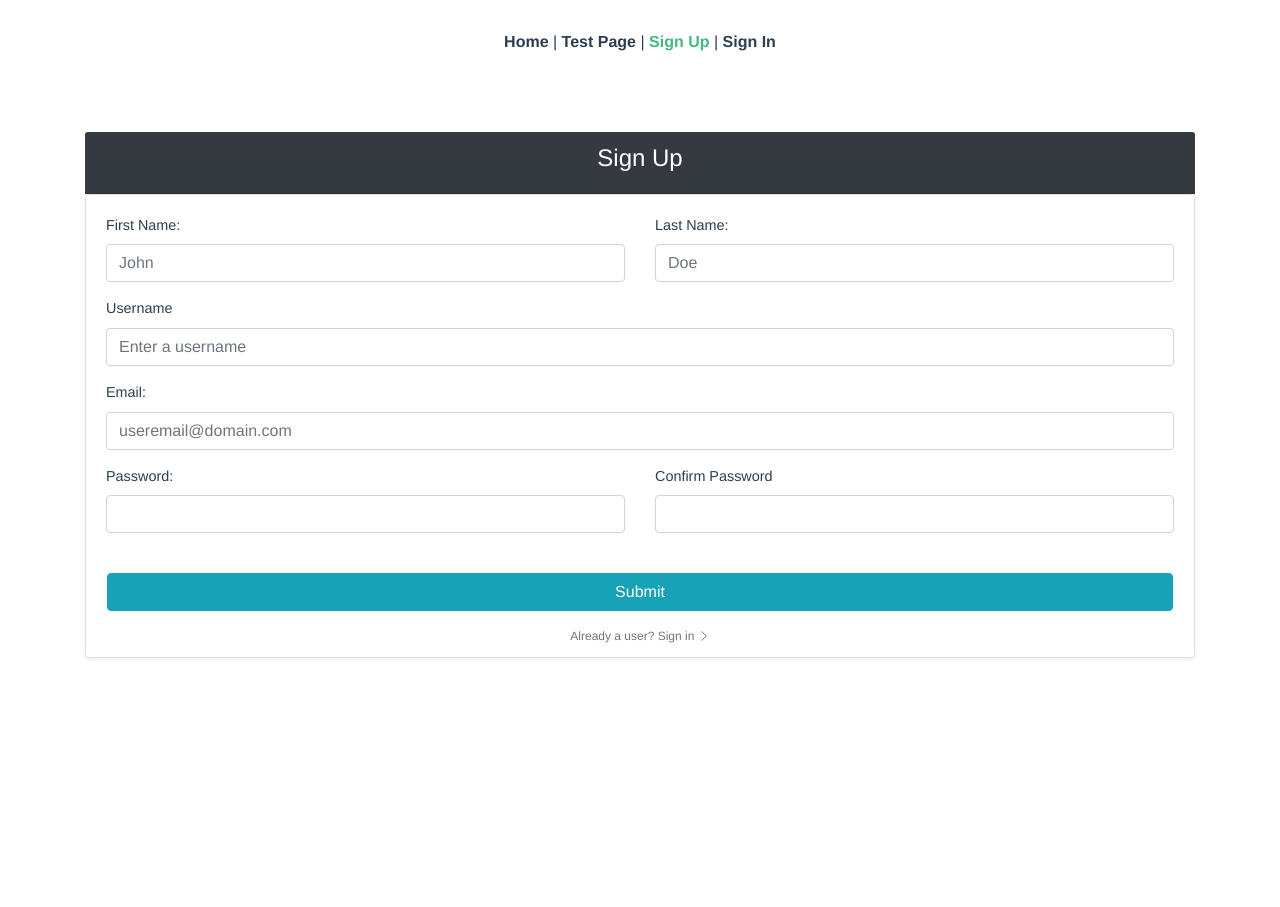
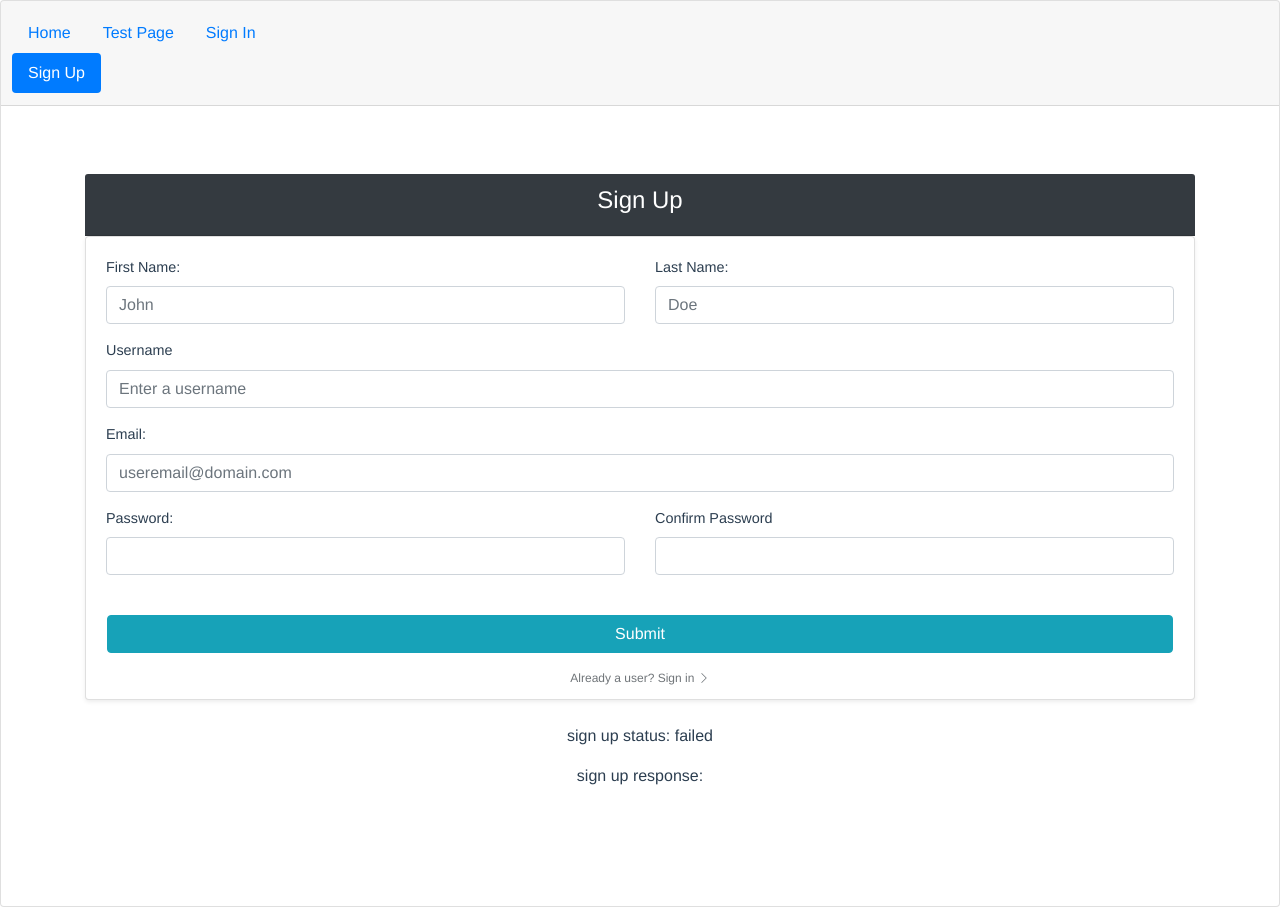
Before and after one commit to adempus/flask-vue-template, a Vue app in the folder frontend/: page /sign-up in a window 1280 px wide. Before the commit the page ends 800 px from the top, so only its background shows below. Built offline with nearby package versions, Linux system fonts and the light colour scheme.

Commit message:
Minor edits plus minor rework of navbar.

```diff
--- a/frontend/package.json
+++ b/frontend/package.json
@@ -55,7 +55,8 @@
       "no-unused-vars": "off",
       "vue/no-unused-vars": "off",
       "comma-dangle": "off",
-      "object-curly-newline": "off"
+      "object-curly-newline": "off",
+      "max-len": "off"
     }
   },
   "browserslist": [
--- a/frontend/src/App.vue
+++ b/frontend/src/App.vue
@@ -1,13 +1,45 @@
+<!-- This is the entry point for the different components to be shown -->
 <template>
   <div id="app">
-    <div id="nav">
-      <router-link to="/">Home</router-link> |
-      <router-link to="/test-page">Test Page</router-link> |
-      <router-link to="/sign-up">Sign Up</router-link> |
-      <router-link to="/sign-in">Sign In</router-link>
-      <!--      <router-link to="/about">About</router-link>-->
+    <div>
+      <b-container fluid class="p-0 m-0">
+        <b-card title="Home Title" no-body>
+          <b-card-header header-tag="nav">
+            <b-nav card-header pills  class="pl-3 w-25">
+              <b-row>
+                <b-nav-item to="/" exact exact-active-class="active">Home</b-nav-item>
+                <b-nav-item to="/test-page" exact exact-active-class="active">Test Page</b-nav-item>
+<!--              <b-nav tabs align="right">-->
+                <b-nav-item to="/sign-in" exact exact-active-class="active">Sign In</b-nav-item>
+                <b-nav-item to="/sign-up" exact exact-active-class="active">Sign Up</b-nav-item>
+<!--              </b-nav>-->
+              </b-row>
+
+<!--              <b-row align-h="start" class="w-100">-->
+<!--                  <b-nav-item to="/" exact exact-active-class="active">Home</b-nav-item>-->
+<!--                <b-nav-item to="/test-page" exact exact-active-class="active">-->
+<!--                  Test Page-->
+<!--                </b-nav-item>-->
+<!--                <b-col cols="9">-->
+<!--                </b-col>-->
+<!--                <b-row align-h="end" class="align-self-end ml-4">-->
+<!--&lt;!&ndash;                  <b-row>&ndash;&gt;-->
+<!--                    <b-nav-item to="/sign-in" exact exact-active-class="active">Sign In</b-nav-item>-->
+<!--                    <b-nav-item to="/sign-up" exact exact-active-class="active">Sign Up</b-nav-item>-->
+<!--&lt;!&ndash;                  </b-row>&ndash;&gt;-->
+<!--                </b-row>-->
+<!--              </b-row>-->
+              <!-- <b-nav-item to="/about" exact exact-active-class="active">About</b-nav-item>-->
+            </b-nav>
+
+          </b-card-header>
+          <b-card-body class="text-center vh-100">
+            <!-- corresponding templates for routes are injected into <router-view/> at runtime. -->
+            <router-view/>
+          </b-card-body>
+        </b-card>
+      </b-container>
     </div>
-    <router-view/>
   </div>
 </template>
 
@@ -20,6 +52,10 @@
     color: #2c3e50;
   }
 
+  .navColor {
+    /**/
+  }
+
   #nav {
     padding: 30px;
   }
@@ -29,7 +65,12 @@
     color: #2c3e50;
   }
 
+  .b-nav-item {
+    color: #42b983 !important;
+
+  }
+
   #nav a.router-link-exact-active {
-    color: #42b983;
+    color: #42b983 !important;
   }
 </style>
--- a/frontend/src/components/HelloWorld.vue
+++ b/frontend/src/components/HelloWorld.vue
@@ -1,33 +1,33 @@
 <template>
   <div class="hello">
-    <h1>{{ msg }}</h1>
-    <p>
-      For a guide and recipes on how to configure / customize this project,<br>
-      check out the
-      <a href="https://cli.vuejs.org" target="_blank" rel="noopener">vue-cli documentation</a>.
-    </p>
-    <h3>Installed CLI Plugins</h3>
-    <ul>
-      <li><a href="https://github.com/vuejs/vue-cli/tree/dev/packages/%40vue/cli-plugin-babel" target="_blank" rel="noopener">babel</a></li>
-      <li><a href="https://github.com/vuejs/vue-cli/tree/dev/packages/%40vue/cli-plugin-router" target="_blank" rel="noopener">router</a></li>
-      <li><a href="https://github.com/vuejs/vue-cli/tree/dev/packages/%40vue/cli-plugin-eslint" target="_blank" rel="noopener">eslint</a></li>
-    </ul>
-    <h3>Essential Links</h3>
-    <ul>
-      <li><a href="https://vuejs.org" target="_blank" rel="noopener">Core Docs</a></li>
-      <li><a href="https://forum.vuejs.org" target="_blank" rel="noopener">Forum</a></li>
-      <li><a href="https://chat.vuejs.org" target="_blank" rel="noopener">Community Chat</a></li>
-      <li><a href="https://twitter.com/vuejs" target="_blank" rel="noopener">Twitter</a></li>
-      <li><a href="https://news.vuejs.org" target="_blank" rel="noopener">News</a></li>
-    </ul>
-    <h3>Ecosystem</h3>
-    <ul>
-      <li><a href="https://router.vuejs.org" target="_blank" rel="noopener">vue-router</a></li>
-      <li><a href="https://vuex.vuejs.org" target="_blank" rel="noopener">vuex</a></li>
-      <li><a href="https://github.com/vuejs/vue-devtools#vue-devtools" target="_blank" rel="noopener">vue-devtools</a></li>
-      <li><a href="https://vue-loader.vuejs.org" target="_blank" rel="noopener">vue-loader</a></li>
-      <li><a href="https://github.com/vuejs/awesome-vue" target="_blank" rel="noopener">awesome-vue</a></li>
-    </ul>
+<!--    <h1>{{ msg }}</h1>-->
+<!--    <p>-->
+<!--      For a guide and recipes on how to configure / customize this project,<br>-->
+<!--      check out the-->
+<!--      <a href="https://cli.vuejs.org" target="_blank" rel="noopener">vue-cli documentation</a>.-->
+<!--    </p>-->
+<!--    <h3>Installed CLI Plugins</h3>-->
+<!--    <ul>-->
+<!--      <li><a href="https://github.com/vuejs/vue-cli/tree/dev/packages/%40vue/cli-plugin-babel" target="_blank" rel="noopener">babel</a></li>-->
+<!--      <li><a href="https://github.com/vuejs/vue-cli/tree/dev/packages/%40vue/cli-plugin-router" target="_blank" rel="noopener">router</a></li>-->
+<!--      <li><a href="https://github.com/vuejs/vue-cli/tree/dev/packages/%40vue/cli-plugin-eslint" target="_blank" rel="noopener">eslint</a></li>-->
+<!--    </ul>-->
+<!--    <h3>Essential Links</h3>-->
+<!--    <ul>-->
+<!--      <li><a href="https://vuejs.org" target="_blank" rel="noopener">Core Docs</a></li>-->
+<!--      <li><a href="https://forum.vuejs.org" target="_blank" rel="noopener">Forum</a></li>-->
+<!--      <li><a href="https://chat.vuejs.org" target="_blank" rel="noopener">Community Chat</a></li>-->
+<!--      <li><a href="https://twitter.com/vuejs" target="_blank" rel="noopener">Twitter</a></li>-->
+<!--      <li><a href="https://news.vuejs.org" target="_blank" rel="noopener">News</a></li>-->
+<!--    </ul>-->
+<!--    <h3>Ecosystem</h3>-->
+<!--    <ul>-->
+<!--      <li><a href="https://router.vuejs.org" target="_blank" rel="noopener">vue-router</a></li>-->
+<!--      <li><a href="https://vuex.vuejs.org" target="_blank" rel="noopener">vuex</a></li>-->
+<!--      <li><a href="https://github.com/vuejs/vue-devtools#vue-devtools" target="_blank" rel="noopener">vue-devtools</a></li>-->
+<!--      <li><a href="https://vue-loader.vuejs.org" target="_blank" rel="noopener">vue-loader</a></li>-->
+<!--      <li><a href="https://github.com/vuejs/awesome-vue" target="_blank" rel="noopener">awesome-vue</a></li>-->
+<!--    </ul>-->
   </div>
 </template>
 
--- a/frontend/src/components/SignIn.vue
+++ b/frontend/src/components/SignIn.vue
@@ -91,11 +91,11 @@
         </b-form>
       </b-card>
     </div>
-<!--
-<p class="mt-4">sign in status: {{ this.signInState.success ? "success" : "failed" }}</p>-->
-<!--      <p class="text-break">-->
-<!--        sign in response: {{ JSON.stringify(this.signInState.response, undefined, 1) }}-->
-<!--      </p>-->
+<!-- debug messages -->
+<p class="mt-4">sign in status: {{ this.signInState.success ? "success" : "failed" }}</p>
+      <p class="text-break">
+        sign in response: {{ JSON.stringify(this.signInState.response, undefined, 1) }}
+      </p>
   </b-container>
 </template>
 
--- a/frontend/src/components/SignUp.vue
+++ b/frontend/src/components/SignUp.vue
@@ -1,5 +1,5 @@
 <template>
-  <b-container class="form-width mt-5">
+  <b-container class="form-width mt-5 mb-0 pb-0">
     <div>
       <b-card-header bg-variant="light" header-bg-variant="dark" header-text-variant="white">
         <h4>Sign Up</h4>
@@ -199,8 +199,8 @@
       </b-form>
       </b-card>
     </div>
-<!--    <p class="mt-4">sign up status: {{ this.signUpSuccess ? "success" : "failed" }}</p>-->
-<!--    <p>sign up response: {{ this.signUpResponse }}</p>-->
+    <p class="mt-4">sign up status: {{ this.signUpSuccess ? "success" : "failed" }}</p>
+    <p>sign up response: {{ this.signUpResponse }}</p>
   </b-container>
 </template>
 
```
Also changed, not shown: frontend/src/components/User.vue (added, +13 -0 lines), 1 other file (tests, documents, lock files or other folders).
